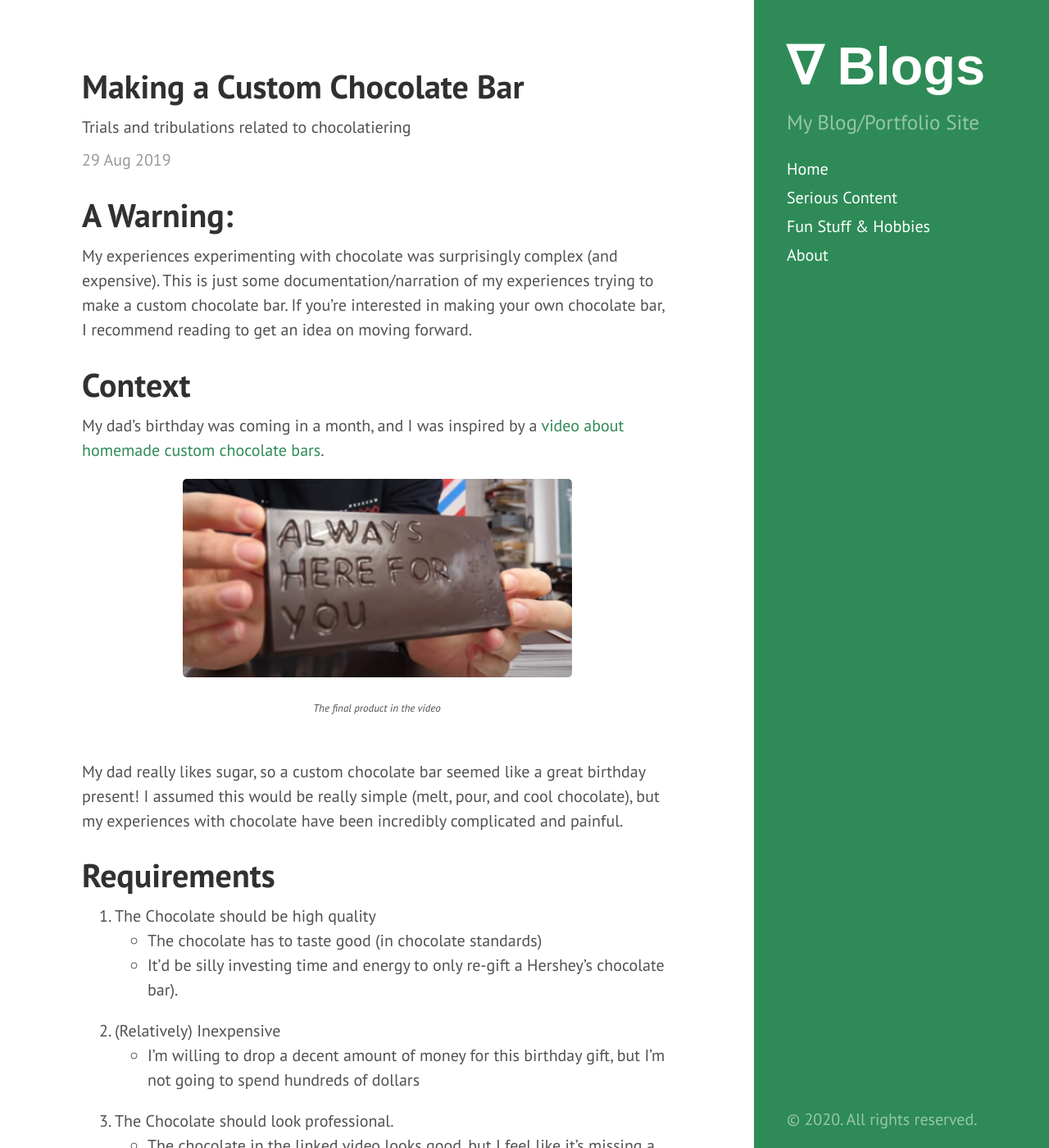
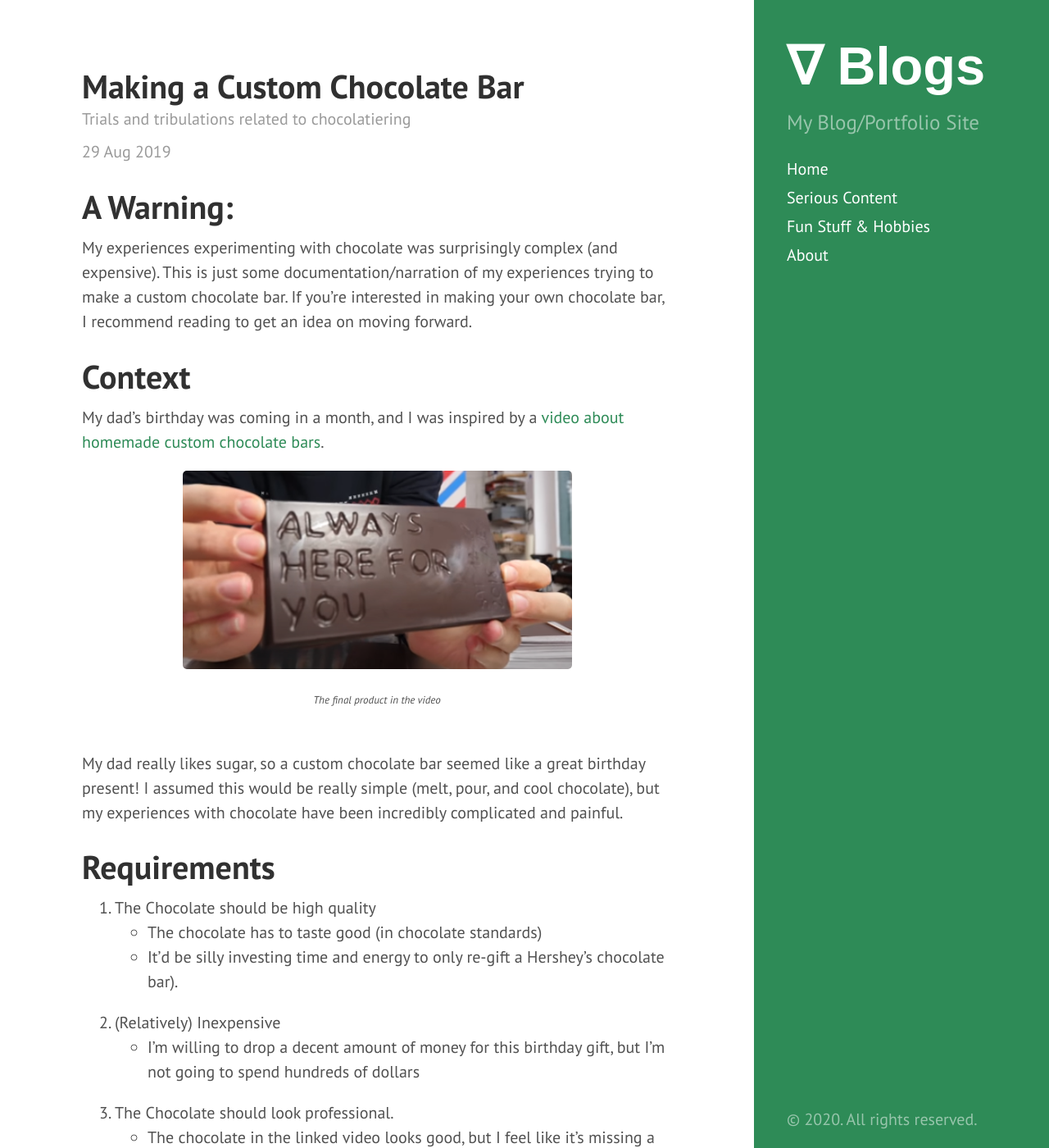
Before and after one commit to tedkim97/tedkim97.github.io, a Jekyll site: the page built from _posts/2019-8-29-custom_chocolate_mold.md, in a window 1280 px wide and 1400 px high. Shown: the whole window at 82% size. Built offline with Jekyll 4.4.1, drawn with Linux system fonts in a browser that asks for light colours.

Commit message:
updates to the website styling

```diff
--- a/_layouts/post.html
+++ b/_layouts/post.html
@@ -4,7 +4,7 @@ layout: default
 
 <div class="post">
   <h1 class="post-title">{{ page.title }}</h1>
-  {% if page.subtitle %} <p>{{ page.subtitle }}</p> {% endif %}
+  {% if page.subtitle %} <p class="post-subtitle">{{ page.subtitle }}</p> {% endif %}
   {% if page.enable_latex == true %}
   <script defer type="text/x-mathjax-config"> MathJax.Hub.Config({ TeX: { equationNumbers: { autoNumber: "all" } } }); </script>
   <script defer type="text/x-mathjax-config">
--- a/public/css/hyde.css
+++ b/public/css/hyde.css
@@ -44,6 +44,13 @@ html {
   html {
     font-size: 20px;
   }
+}
+
+.post-subtitle {
+  display: block;
+  margin-top: -.5rem;
+  margin-bottom: 1rem;
+  color: #9a9a9a;
 }
 
 /*still deciding on whether I want the scrollbar or not*/
```
